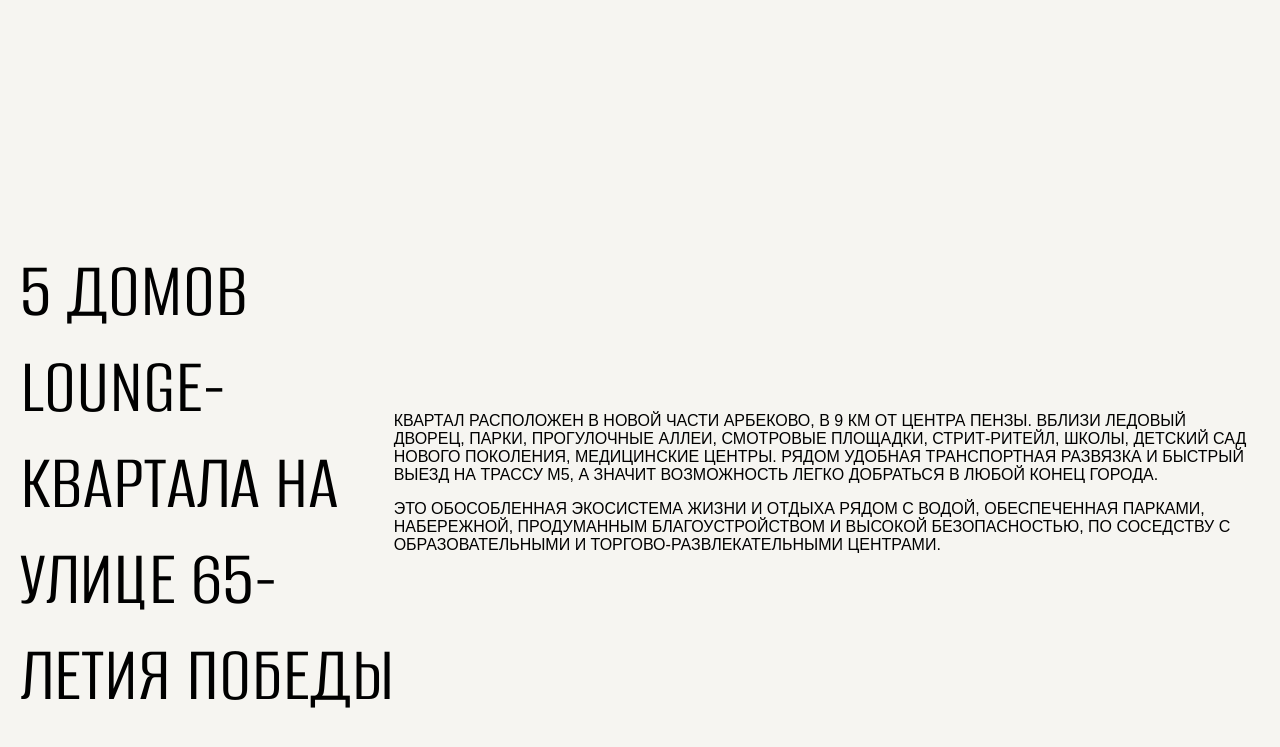
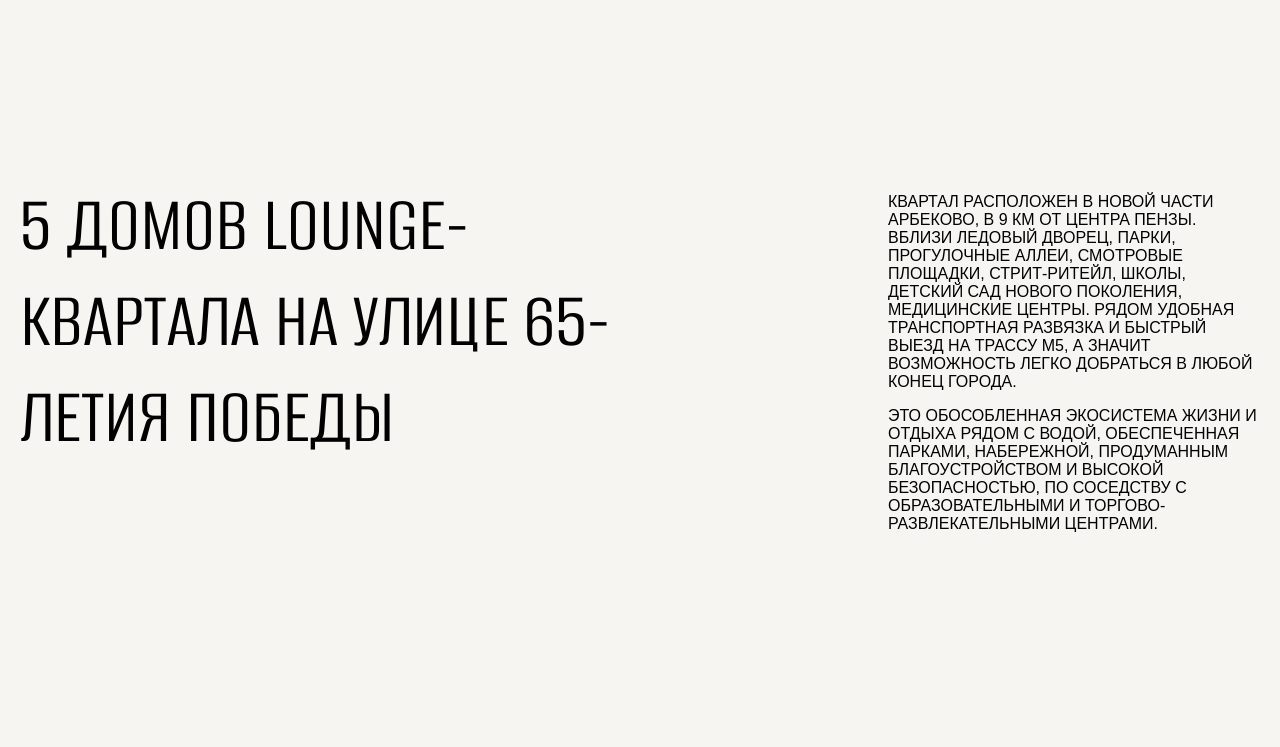
Before and after one commit to topverstka/laketown-static, a website: page app/index.html in a window 1280 px wide. Shown: the part 2878-3625 px from the top of the page. Drawn offline with Linux system fonts and the light colour scheme; a web font is replaced by a local one.

Commit message:
buildingPosition fix

```diff
--- a/app/scss/app.scss
+++ b/app/scss/app.scss
@@ -410,6 +410,17 @@ section#advantages {
 section#buildingPosition {
   padding-top: 200px;
   position: relative;
+  .section-title {
+    align-items: flex-start;
+    justify-content: space-between;
+    &__text {
+      width: 50%;
+      margin-top: 0;
+    }
+    &__ext {
+      width: 30%;
+    }
+  }
 }
 
 section#mapBlock {
```
Also changed, not shown: app/css/app.min.css.
